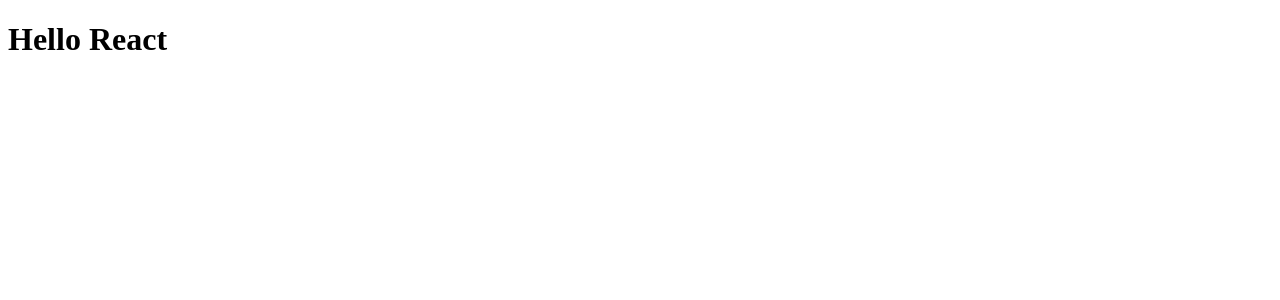
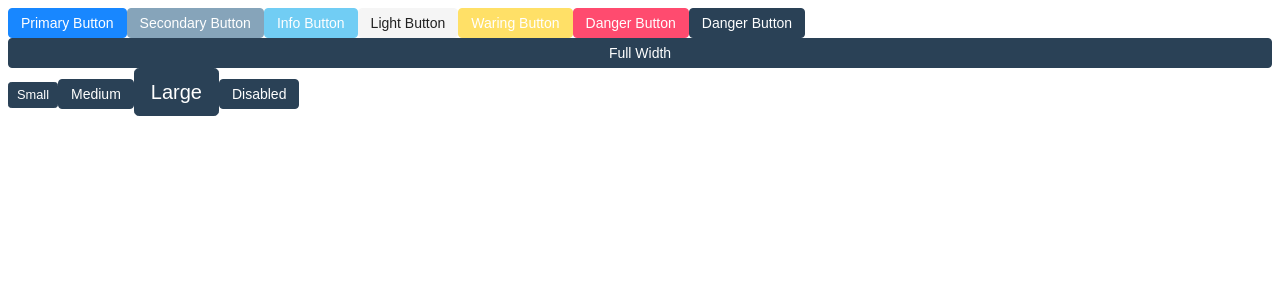
Before and after one commit to Zubair-Ashraf/keyko-contacts, a React (Create React App) app: page / in a window 1280 px wide. Shown: the top 300 px of the page. Built offline with nearby package versions, Linux system fonts and the light colour scheme.

Commit message:
create button component

```diff
--- /dev/null
+++ b/src/core-ui/Button/index.tsx
@@ -0,0 +1,19 @@
+import { FC } from 'react';
+import { className } from './methods';
+import { ButtonProps } from './props';
+
+export const Button: FC<ButtonProps> = (props: ButtonProps) => {
+  const { disabled, onClick, children }: ButtonProps = props;
+
+  return (
+    <button
+      disabled={disabled}
+      onClick={onClick}
+      className={className`${props}`}
+    >
+      {children}
+    </button>
+  );
+};
+
+export * from './props';
--- /dev/null
+++ b/src/core-ui/Button/methods.ts
@@ -0,0 +1,27 @@
+import { ButtonProps } from './props';
+
+export type ClassNameFunc<TProps> = (
+  strings: TemplateStringsArray,
+  props: TProps
+) => string;
+
+export const className: ClassNameFunc<ButtonProps> = (
+  strings: TemplateStringsArray,
+  props: ButtonProps
+): string => {
+  const classNames: string = ['button']
+    .concat(
+      ['fullwidth', 'outlined', 'rounded', 'loading'].map(
+        (name: string): string | null => (props[name] ? `is-${name}` : null)
+      )
+    )
+    .concat(
+      ['color', 'size'].map((name: string): string | null =>
+        props[name] ? `is-${props[name]}` : null
+      )
+    )
+    .filter((name: string | null): boolean => !!name)
+    .join(' ');
+
+  return classNames;
+};
--- /dev/null
+++ b/src/core-ui/Button/props.ts
@@ -0,0 +1,29 @@
+import { ReactNode } from 'react';
+
+export interface ButtonProps {
+  fullwidth?: boolean;
+
+  outlined?: boolean;
+
+  rounded?: boolean;
+
+  color?:
+    | 'dark'
+    | 'light'
+    | 'primary'
+    | 'secondary'
+    | 'info'
+    | 'success'
+    | 'warning'
+    | 'danger';
+
+  size?: 'small' | 'medium' | 'large';
+
+  disabled?: boolean;
+
+  type?: 'submit' | 'button';
+
+  children?: ReactNode;
+
+  onClick?: (e: any) => any;
+}
--- /dev/null
+++ b/src/core-ui/index.ts
@@ -0,0 +1 @@
+export * from './Button';
--- a/src/core/App/index.tsx
+++ b/src/core/App/index.tsx
@@ -1,5 +1,37 @@
+import { Button } from 'core-ui';
+import { Fragment } from 'react';
+
 const App = () => {
-  return <h1>Hello React</h1>;
+  return (
+    <Fragment>
+      {/**Button colors */}
+      <Button color='primary'>Primary Button</Button>
+      <Button color='secondary'>Secondary Button</Button>
+      <Button color='info'>Info Button</Button>
+      <Button color='light'>Light Button</Button>
+      <Button color='warning'>Waring Button</Button>
+      <Button color='danger'>Danger Button</Button>
+      <Button color='dark'>Danger Button</Button>
+      {/**Fullwidth Button */}
+      <Button color='dark' fullwidth>
+        Full Width
+      </Button>
+      {/**Button Sizes */}
+      <Button color='dark' size='small'>
+        Small
+      </Button>
+      <Button color='dark' size='medium'>
+        Medium
+      </Button>
+      <Button color='dark' size='large'>
+        Large
+      </Button>
+      {/**Disabled button */}
+      <Button color='dark' disabled>
+        Disabled
+      </Button>
+    </Fragment>
+  );
 };
 
 export default App;
--- a/src/index.tsx
+++ b/src/index.tsx
@@ -1,4 +1,5 @@
 import ReactDOM from 'react-dom';
 import App from 'core/App';
+import 'styles/index.css';
 
 ReactDOM.render(<App />, document.getElementById('root'));
--- /dev/null
+++ b/src/styles/button.css
@@ -0,0 +1,262 @@
+.button,
+.chip {
+  font-size: 14px;
+  padding: 6px 12px;
+  display: inline-block;
+  text-decoration: none;
+  text-align: center;
+  cursor: pointer;
+  border: 1px solid transparent;
+  color: var(--white);
+  border-radius: 0.25rem;
+}
+
+.button:disabled,
+.chip:disabled {
+  opacity: 0.1;
+  cursor: not-allowed;
+}
+
+.button.is-primary,
+.chip.is-primary {
+  color: var(--white);
+  background-color: var(--primary);
+  border-color: var(--primary);
+  opacity: 0.9;
+}
+
+.button.is-primary:hover,
+.chip.is-primary:hover {
+  color: var(--white);
+  border-color: var(--primary);
+  opacity: 1;
+}
+
+.button.is-danger,
+.chip.is-danger {
+  color: var(--white);
+  background-color: var(--danger);
+  border-color: var(--danger);
+  opacity: 0.9;
+}
+
+.button.is-danger:hover,
+.chip.is-danger:hover {
+  color: var(--white);
+  border-color: var(--danger);
+  opacity: 1;
+}
+
+.button.is-secondary,
+.chip.is-secondary {
+  color: var(--white);
+  background-color: var(--secondary);
+  border-color: var(--secondary);
+  opacity: 0.9;
+}
+
+.button.is-secondary:hover,
+.chip.is-secondary:hover {
+  color: var(--white);
+  border-color: var(--secondary);
+  opacity: 1;
+}
+
+.button.is-warning,
+.chip.is-warning {
+  color: var(--white);
+  background-color: var(--warning);
+  border-color: var(--warning);
+  opacity: 0.9;
+}
+
+.button.is-warning:hover,
+.chip.is-warning:hover {
+  color: var(--white);
+  border-color: var(--warning);
+  opacity: 1;
+}
+
+.button.is-info,
+.chip.is-info {
+  color: var(--white);
+  background-color: var(--info);
+  border-color: var(--info);
+  opacity: 0.9;
+}
+
+.button.is-info:hover,
+.chip.is-info:hover {
+  color: var(--white);
+  border-color: var(--info);
+  opacity: 1;
+}
+
+.button.is-success,
+.chip.is-success {
+  color: var(--white);
+  background-color: var(--success);
+  border-color: var(--success);
+  opacity: 0.9;
+}
+
+.button.is-success:hover,
+.chip.is-success:hover {
+  color: var(--white);
+  border-color: var(--success);
+  opacity: 1;
+}
+
+.button.is-dark,
+.chip.is-dark {
+  color: var(--white);
+  background-color: var(--dark);
+  border-color: var(--dark);
+  opacity: 0.9;
+}
+
+.button.is-dark:hover,
+.chip.is-dark:hover {
+  color: var(--white);
+  border-color: var(--dark);
+  opacity: 1;
+}
+
+.button.is-light,
+.chip.is-light {
+  color: var(--black);
+  background-color: var(--light);
+  border-color: var(--light);
+  opacity: 0.9;
+}
+
+.button.is-light:hover,
+.chip.is-light:hover {
+  color: var(--black);
+  border-color: var(--light);
+  opacity: 1;
+}
+
+.button.is-rounded,
+.chip.is-rounded {
+  border-radius: 999px !important;
+}
+
+.button.is-fullwidth,
+.chip.is-fullwidth {
+  width: 100%;
+}
+
+.button.is-outline-primary,
+.chip.is-outline-primary {
+  color: var(--primary);
+  background-color: transparent;
+  border-color: var(--primary);
+}
+
+.button.is-outline-primary:hover,
+.chip.is-outline-primary:hover {
+  color: #fff;
+  background-color: var(--primary);
+  border-color: var(--primary);
+}
+
+.button.is-outline-secondary,
+.chip.is-outline-secondary {
+  color: var(--secondary);
+  background-color: transparent;
+  border-color: var(--secondary);
+}
+
+.button.is-outline-secondary:hover,
+.chip.is-outline-secondary:hover {
+  color: #fff;
+  background-color: var(--secondary);
+  border-color: var(--secondary);
+}
+
+.button.is-outline-danger,
+.chip.is-outline-danger {
+  color: var(--danger);
+  background-color: transparent;
+  border-color: var(--danger);
+}
+
+.button.is-outline-danger:hover,
+.chip.is-outline-danger:hover {
+  color: #fff;
+  background-color: var(--danger);
+  border-color: var(--danger);
+}
+
+.button.is-outline-warning,
+.chip.is-outline-warning {
+  color: var(--warning);
+  background-color: transparent;
+  border-color: var(--warning);
+}
+
+.button.is-outline-warning:hover,
+.chip.is-outline-warning:hover {
+  color: #fff;
+  background-color: var(--warning);
+  border-color: var(--warning);
+}
+
+.button.is-outline-light,
+.chip.is-outline-light {
+  color: var(--light);
+  background-color: transparent;
+  border-color: var(--light);
+}
+
+.button.is-outline-light:hover,
+.chip.is-outline-light:hover {
+  color: #fff;
+  background-color: var(--light);
+  border-color: var(--light);
+}
+
+.button.is-outline-dark,
+.chip.is-outline-dark {
+  color: var(--dark);
+  background-color: transparent;
+  border-color: var(--dark);
+}
+
+.button.is-outline-dark:hover,
+.chip.is-outline-dark:hover {
+  color: #fff;
+  background-color: var(--dark);
+  border-color: var(--dark);
+}
+
+.button.is-outline-success,
+.chip.is-outline-success {
+  color: var(--success);
+  background-color: transparent;
+  border-color: var(--success);
+}
+
+.button.is-outline-success:hover,
+.chip.is-outline-success:hover {
+  color: #fff;
+  background-color: var(--success);
+  border-color: var(--success);
+}
+
+.button.is-small,
+.chip.is-small {
+  padding: 0.2rem 0.5rem;
+  font-size: 0.8rem;
+  line-height: 1.4;
+  border-radius: 0.2rem;
+}
+
+.button.is-large,
+.chip.is-large {
+  padding: 0.5rem 1rem;
+  font-size: 1.25rem;
+  line-height: 1.5;
+  border-radius: 0.3rem;
+}
--- /dev/null
+++ b/src/styles/index.css
@@ -0,0 +1,2 @@
+@import './variables.css';
+@import './button.css';
--- /dev/null
+++ b/src/styles/variables.css
@@ -0,0 +1,14 @@
+:root {
+  --primary: hsl(211, 100%, 50%);
+  --secondary: hsl(205, 27%, 59%);
+  --success: hsl(141, 71%, 48%);
+  --danger: hsl(348, 100%, 61%);
+  --warning: hsl(48, 100%, 67%);
+  --info: hsl(198, 86%, 67%);
+  --light-info: rgba(98, 200, 243, 0.3);
+  --dark: hsl(208, 56%, 17%);
+  --light: hsl(0, 0%, 96%);
+  --white: hsl(0, 0%, 100%);
+  --black: hsl(0, 0%, 4%);
+  --grey: hsl(210, 14%, 83%);
+}
```
